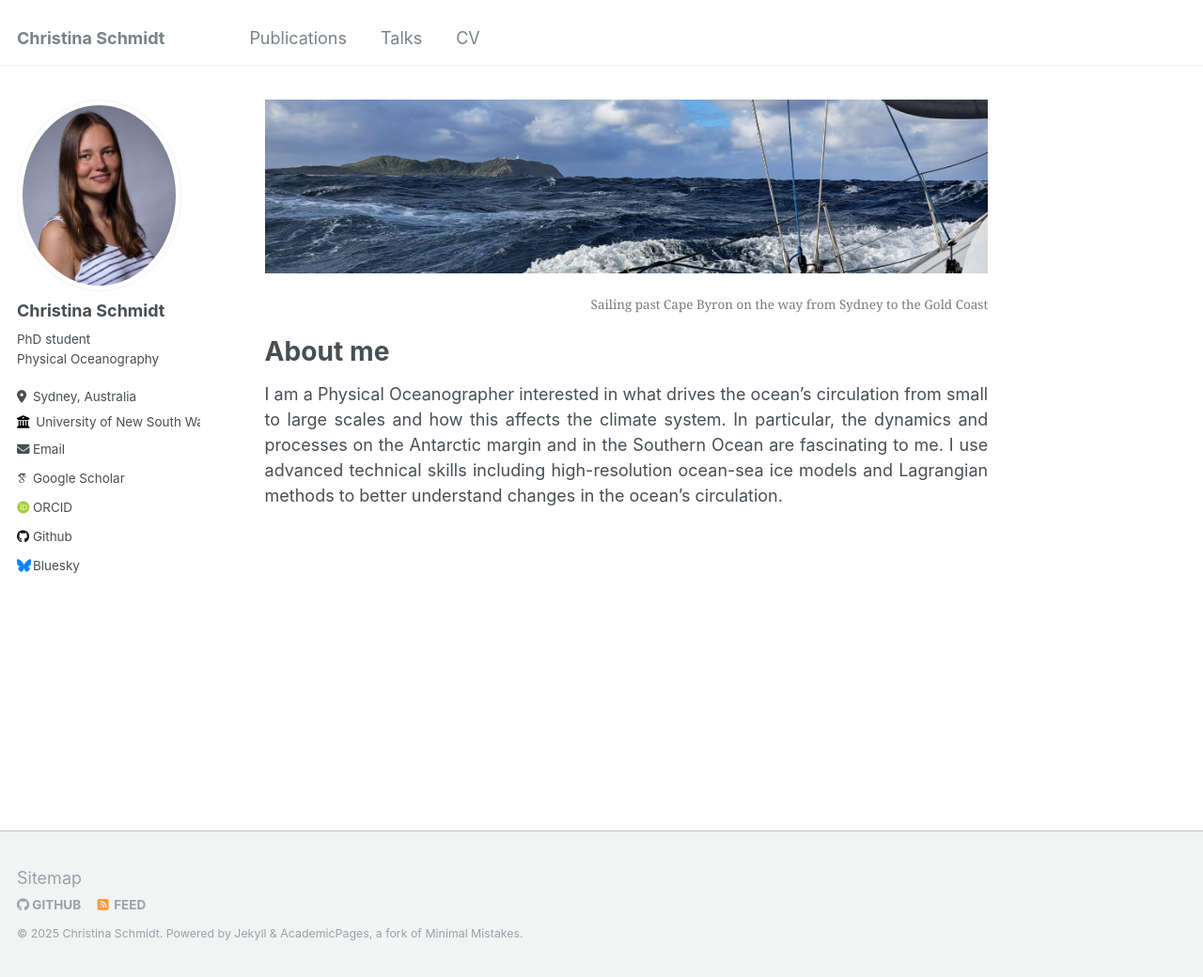
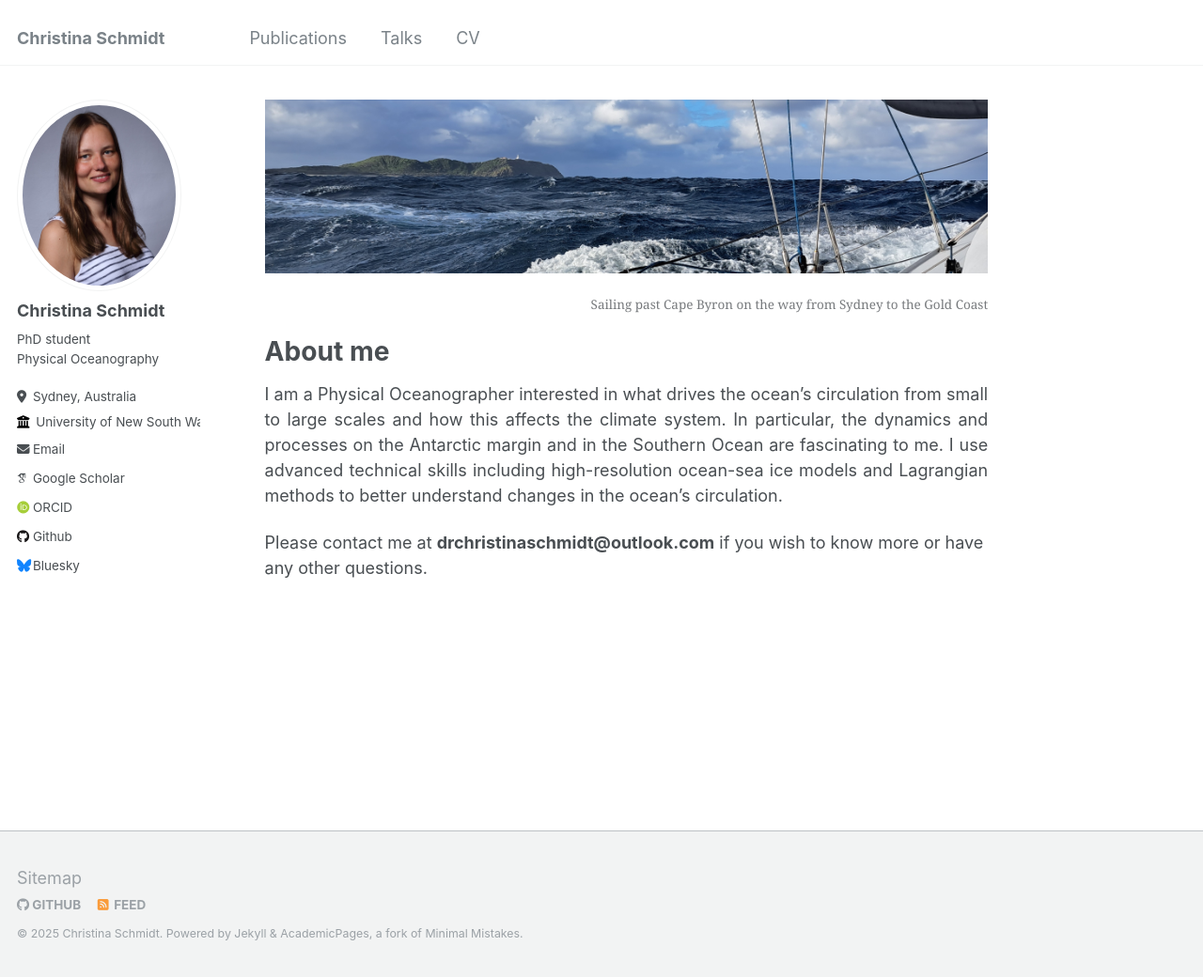
Before and after one commit to schmidt-christina/schmidt-christina.github.io, a Jekyll site: the page built from _pages/about.md, in a window 1280 px wide and 1040 px high. Shown: the whole window at 94% size. Built offline with Jekyll 4.4.1, drawn with Linux system fonts in a browser that asks for light colours; some web fonts are replaced.

Commit message:
Added email adress

```diff
--- a/_pages/about.md
+++ b/_pages/about.md
@@ -17,3 +17,6 @@ redirect_from:
 # About me
 
 <p style='text-align: justify;'> I am a Physical Oceanographer interested in what drives the ocean’s circulation from small to large scales and how this affects the climate system. In particular, the dynamics and processes on the Antarctic margin and in the Southern Ocean are fascinating to me. I use advanced technical skills including high-resolution ocean-sea ice models and Lagrangian methods to better understand changes in the ocean’s circulation. </p>
+
+
+Please contact me at **drchristinaschmidt@outlook.com** if you wish to know more or have any other questions.
```
